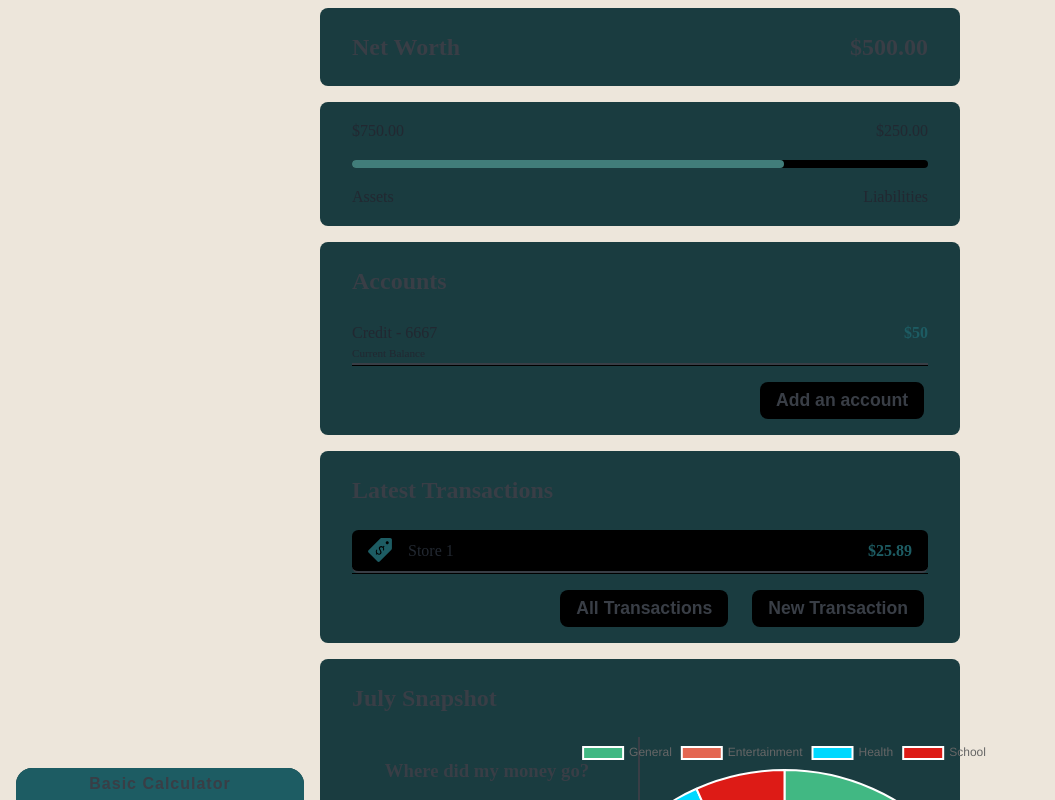
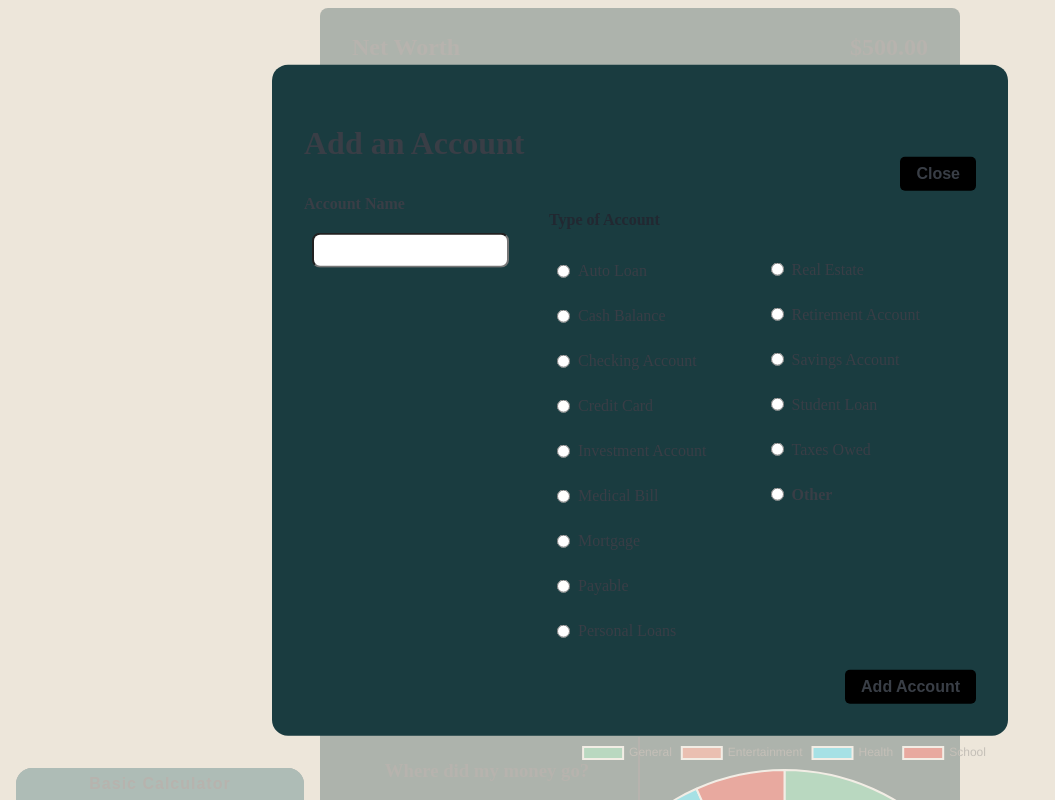
Before and after one commit to surgosan/finance-calculator, a Vue app in the folder client/: page / in a window 1280 px wide. Both pictures are taken after a click on the button "Add an account". Shown: the part 426-1226 px from the top of the page, without its empty margins (0-1055 px from the left). Built offline with nearby package versions, Linux system fonts and the light colour scheme.

Commit message:
New Account Dialog

```diff
--- a/client/src/App.vue
+++ b/client/src/App.vue
@@ -226,7 +226,7 @@ const calculator_field = ref("0");
 
       const pressedKey = event.key;
 
-      if (!isNaN(pressedKey)) {
+      if (!isNaN(pressedKey) || pressedKey === '.') {
         calculator_edit([pressedKey]);
       }
 
--- a/client/src/assets/main.css
+++ b/client/src/assets/main.css
@@ -28,3 +28,8 @@
     align-items: center;
     gap: 1rem;
 }
+
+.radio_row {
+    display: flex;
+    align-items: center;
+}
--- a/client/src/components/account_balance.vue
+++ b/client/src/components/account_balance.vue
@@ -18,7 +18,7 @@ import {computed, ref} from "vue";
       <div class="flex-spacer"></div>
       <p :class="balanceClass" class="balance">${{ balance }}</p>
     </div>
-    <p class="smaller">Current Balance</p>
+    <p class="smaller">Credit Card</p>
   </main>
 </template>
 
--- a/client/src/components/transaction.vue
+++ b/client/src/components/transaction.vue
@@ -31,7 +31,7 @@
   <main>
     <div class="row">
       <svg viewBox="0,0,256,256" fill-rule="nonzero"><g transform="translate(-10.24,-10.24) scale(1.08,1.08)"><g fill="#000000" fill-rule="nonzero" stroke="none" stroke-width="1" stroke-linecap="butt" stroke-linejoin="miter" stroke-miterlimit="10" stroke-dasharray="" stroke-dashoffset="0" font-family="none" font-size="none" style="mix-blend-mode: normal"><g transform="scale(5.12,5.12)"><path :d="svg_icon"></path></g></g></g></svg>
-      <p>Store 1</p>
+      <p>Store 1| Credit</p>
       <div class="flex-spacer"></div>
       <p :class="balanceClass" class="balance">${{ transaction }}</p>
     </div>
--- a/client/src/views/HomeView.vue
+++ b/client/src/views/HomeView.vue
@@ -1,5 +1,4 @@
 <template>
-
   <h2>Welcome {{ user_first_name }}</h2>
 
   <h1 id="quote">{{ quote_tile }}</h1>
@@ -41,9 +40,129 @@
     <account_balance/>
 
     <div class="button_row">
-      <button class="section_button">Add an account</button>
+      <button class="section_button" @click="toggleAccount">Add an account</button>
     </div>
   </div>
+
+  <teleport to="body" v-if="account_dialog">
+    <div id="dialog_shroud"></div>
+  </teleport>
+
+  <teleport to="body" v-if="account_dialog">
+
+    <div class="dialog" id="account_dialog">
+      <div class="dialog_title">
+        <h1>Add an Account</h1>
+        <button class="dialog_button" @click="toggleAccount">Close</button>
+      </div>
+
+      <div class="row">
+
+        <div class="dialog_column right_column">
+
+          <p id="account_type">Type of Account</p>
+
+          <div  class="radio_row"  id="middle_column">
+            <input type="radio" id="account_auto" class="account_type_radio account_liability" name="account_type">
+            <label class="dialog_label  radio_label" for="account_auto">Auto Loan</label>
+          </div>
+
+          <div  class="radio_row">
+            <input type="radio" id="account_cash" class="account_type_radio" name="account_type">
+            <label class="dialog_label  radio_label" for="account_cash">Cash Balance</label>
+          </div>
+
+          <div  class="radio_row">
+            <input type="radio" id="account_checking" class="account_type_radio account_digits" name="account_type">
+            <label class="dialog_label  radio_label" for="account_checking">Checking Account</label>
+          </div>
+
+          <div  class="radio_row">
+            <input type="radio" id="account_credit" class="account_type_radio account_liability account_digits" name="account_type">
+            <label class="dialog_label  radio_label" for="account_credit">Credit Card</label>
+          </div>
+
+          <div  class="radio_row">
+            <input type="radio" id="account_investment" class="account_type_radio account_digits" name="account_type">
+            <label class="dialog_label  radio_label" for="account_investment">Investment Account</label>
+          </div>
+
+          <div  class="radio_row">
+            <input type="radio" id="account_medical" class="account_type_radio account_liability" name="account_type">
+            <label class="dialog_label  radio_label" for="account_medical">Medical Bill</label>
+          </div>
+
+          <div  class="radio_row">
+            <input type="radio" id="account_mortgage" class="account_type_radio account_liability account_digits" name="account_type">
+            <label class="dialog_label  radio_label" for="account_mortgage">Mortgage</label>
+          </div>
+
+          <div  class="radio_row">
+            <input type="radio" id="account_payable" class="account_type_radio" name="account_type">
+            <label class="dialog_label  radio_label" for="account_payable">Payable</label>
+          </div>
+
+          <div  class="radio_row">
+            <input type="radio" id="account_personal" class="account_type_radio account_liability" name="account_type">
+            <label class="dialog_label  radio_label" for="account_personal">Personal Loans</label>
+          </div>
+        </div>
+
+        <div class="dialog_column right_most_column">
+          <div  class="radio_row">
+            <input type="radio" id="account_real_estate" class="account_type_radio" name="account_type">
+            <label class="dialog_label  radio_label" for="account_real_estate">Real Estate</label>
+          </div>
+
+          <div  class="radio_row">
+            <input type="radio" id="account_retirement" class="account_type_radio account_digits" name="account_type">
+            <label class="dialog_label  radio_label" for="account_retirement">Retirement Account</label>
+          </div>
+
+          <div  class="radio_row">
+            <input type="radio" id="account_savings" class="account_type_radio account_digits" name="account_type">
+            <label class="dialog_label  radio_label" for="account_savings">Savings Account</label>
+          </div>
+
+          <div  class="radio_row">
+            <input type="radio" id="account_student" class="account_type_radio account_liability" name="account_type">
+            <label class="dialog_label  radio_label" for="account_student">Student Loan</label>
+          </div>
+
+          <div  class="radio_row">
+            <input type="radio" id="account_taxes" class="account_type_radio account_liability" name="account_type">
+            <label class="dialog_label  radio_label" for="account_taxes">Taxes Owed</label>
+          </div>
+
+          <div  class="radio_row">
+            <input type="radio" id="account_other" class="account_type_radio account_other" name="account_type">
+            <label class="dialog_label  radio_other" for="account_other">Other</label>
+          </div>
+        </div>
+
+<!--        Split-->
+
+        <div class="dialog_column left_column">
+          <label class="dialog_label" for="account_name">Account Name</label>
+          <input type="text" id="account_name">
+
+
+          <div class="radio_row liability_selector">
+            <input class="account_liability" type="checkbox" id="account_asset">
+            <label class="dialog_label" for="account_asset">Liability?</label>
+          </div>
+
+          <label class="dialog_label account_default_payment_class" for="account_default_payment">Default Payment</label>
+          <input class="account_default_payment_class" type="number" id="account_default_payment">
+
+          <label class="dialog_label account_digits_input" for="account_digits">Last Four Digits</label>
+          <input class="account_digits_input" type="number" id="account_digits">
+        </div>
+      </div>
+
+      <button class="dialog_button" type="submit">Add Account</button>
+    </div>
+  </teleport>
 
   <div class="transactions section">
     <h2>Latest Transactions</h2>
@@ -54,7 +173,6 @@
       <button class="section_button">All Transactions</button>
       <button class="section_button">New Transaction</button>
     </div>
-<!--    Similar to accounts. Object with name and price, then see all transactions button. Category? Use svg to have an icon for category before text-->
   </div>
 
   <div class="snapshot section">
@@ -95,6 +213,7 @@ ChartJS.register(ArcElement, Tooltip, Legend);
 
 const user_first_name = ref("Sergio");
 const quote_tile = ref("");
+  const account_dialog = ref(false);
 
 const currentDate = new Date();
 const month = currentDate.toLocaleString('default', { month: 'long' });
@@ -116,13 +235,37 @@ const quotes = ["Take control over your finances.",
     "There is no genius without some madness. - Aristotle",
     "Wealth is the ability to fully experience life. - H.D Thoreau"];
 
+const toggleAccount = () => {
+  account_dialog.value = !account_dialog.value;
+
+  if(account_dialog.value)
+  {
+    setTimeout(() => {
+      dialogWidth();
+    }, 100);
+  }
+
+//   Clear values
+}
+
 
   const randomQuote = () => {
     const randomIndex = Math.floor(Math.random() * quotes.length);
     quote_tile.value = quotes[randomIndex];
   }
 
-  onMounted(randomQuote);
+const dialogWidth = () => {
+  const computedWidth = getComputedStyle(document.getElementById('account_dialog')).width;
+  const columnComputedWidth = getComputedStyle(document.getElementById('middle_column')).width;
+
+  document.getElementById('account_dialog').style.width = `calc(${computedWidth} + 6rem)`;
+  document.getElementById('middle_column').style.width = `calc(${columnComputedWidth} + 2rem)`;
+};
+
+
+  onMounted(() => {
+    randomQuote();
+  })
 </script>
 
 <style scoped>
@@ -170,6 +313,10 @@ const quotes = ["Take control over your finances.",
     background: var(--accent);
   }
 
+  .snapshot {
+    padding-bottom: 2rem;
+  }
+
   .pie_row {
     display: flex;
   }
@@ -210,4 +357,111 @@ const quotes = ["Take control over your finances.",
   .pie {
     width: fit-content;
   }
+
+  #dialog_shroud {
+    display: block;
+    width: 100%;
+    height: 100%;
+    background: var(--background);
+    opacity: .7 ;
+    position: fixed;
+    top: 0;
+    left: 0;
+
+  }
+
+  .dialog {
+    display: flex;
+    flex-direction: column;
+    background: var(--background-2);
+    padding: 2rem;
+    border-radius: 1rem;
+    position: fixed;
+    top: 50%;
+    left: 50%;
+    translate: -50% -50%;
+  }
+
+  .dialog_title {
+    display: flex;
+    justify-content: space-between;
+    align-items: center;
+  }
+
+  .dialog_column {
+    display: flex;
+    flex-direction: column;
+  }
+
+  .dialog_label {
+    font-weight: bold;
+  }
+
+  #account_type {
+    font-weight: bold;
+  }
+
+  .radio_label {
+    font-weight: initial;
+  }
+
+  .account_type_radio {
+    border-radius: 0;
+  }
+
+  .account_default_payment_class, .liability_selector, .account_digits_input {
+    display: none;
+  }
+
+  .account_type_radio:checked + label {
+    font-weight: bold;
+    color: var(--accent);
+  }
+
+  .left_column {
+    order: 1;
+  }
+
+  .right_column {
+    order: 2;
+  }
+
+  .right_most_column {
+    order: 3;
+    padding-top: 3.5rem;
+  }
+
+  .dialog_column:has(.radio_row):has(.account_liability:checked) ~ .left_column > .account_default_payment_class {
+    display: initial;
+  }
+   .dialog_column:has(.radio_row):has(.account_digits:checked) ~ .left_column > .account_digits_input {
+    display: initial;
+  }
+
+   .dialog_column:has(.radio_row):has(.account_other:checked) ~ .left_column > .liability_selector {
+      display: initial;
+    }
+
+   .liability_selector:has(.account_liability:checked) ~ .account_default_payment_class {
+     display: initial;
+   }
+
+
+
+   .dialog_button {
+     cursor: pointer;
+     width: fit-content;
+     font-size: 1rem;
+     font-weight: bold;
+     padding: .5rem 1rem;
+     background: var(--background-3);
+     margin-top: 1rem;
+     align-self: flex-end;
+     border: none;
+   }
+
+   .dialog_button:hover {
+     color: var(--theme);
+   }
+
 </style>
```
Also changed, not shown: 1 other file (tests, documents, lock files or other folders).
